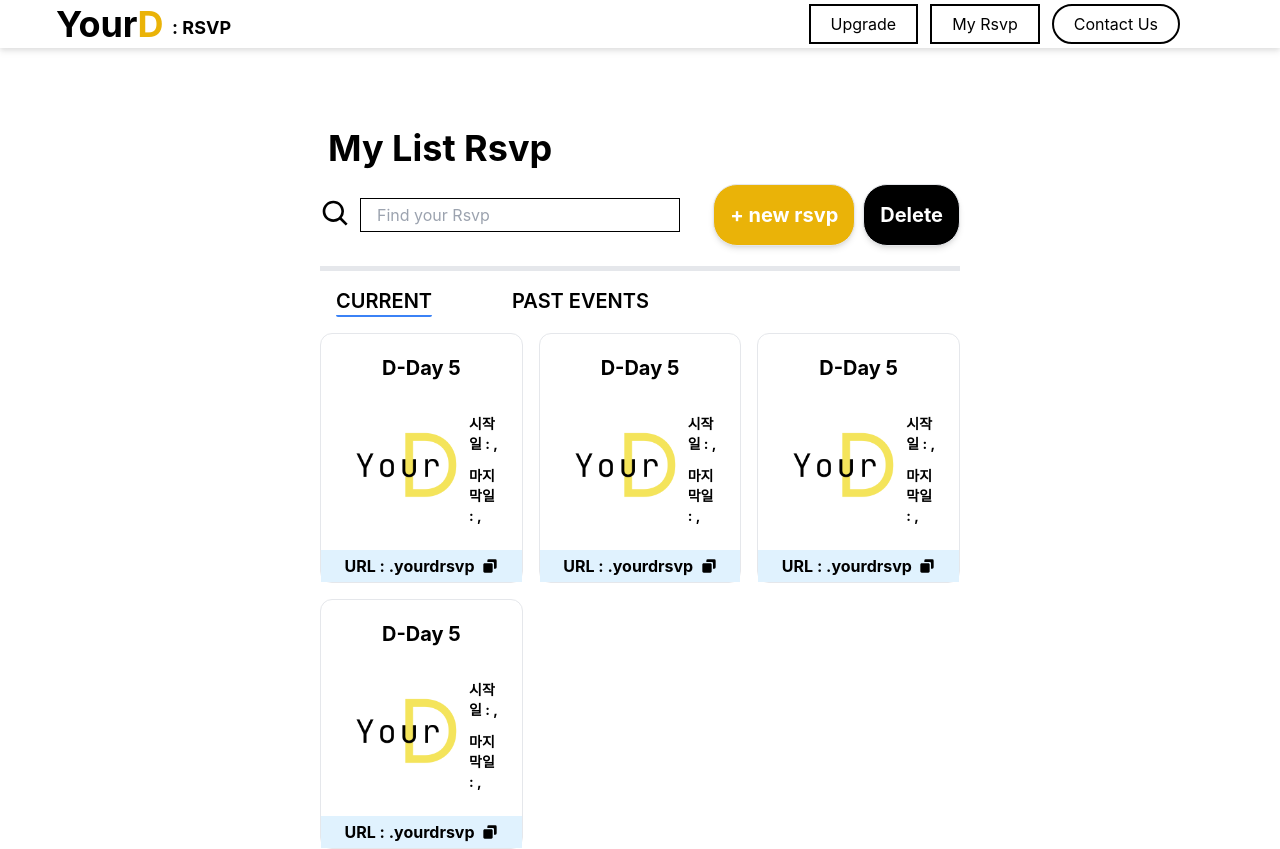
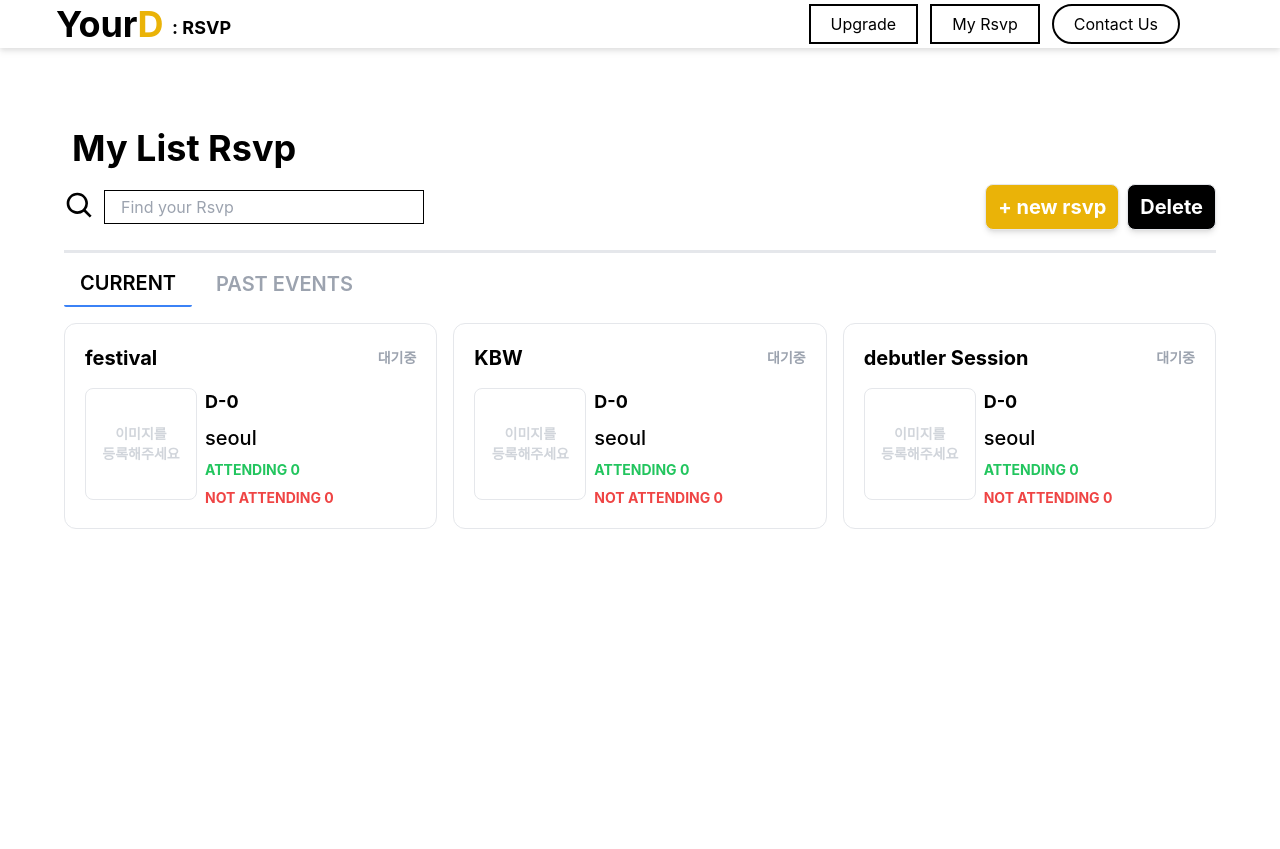
Before and after one commit to DataSovereignty-YourD/yourd-rsvp-test, a React (Create React App) app: page /project in a window 1280 px wide. After the commit the page ends 800 px from the top, so only its background shows below. Built offline with nearby package versions, Linux system fonts and the light colour scheme; some icons are missing; what tailwindcss-animated would draw is missing.

Commit message:
listrsvp

```diff
--- a/src/pages/listRsvp.tsx
+++ b/src/pages/listRsvp.tsx
@@ -1,9 +1,12 @@
 import { Link } from "react-router-dom";
-import React, { useState } from "react";
+import React, { useEffect, useState } from "react";
 import { BiSolidCopy, BiSearch } from "react-icons/bi";
 import logo from "../assets/img/YourD_Logo.jpg";
 
 export default function ListRsvp() {
+  const [projects, setProjects] = useState<any>([]); //프로젝트에 대한 간략한 정보만 가져오도록 해야함 Link통해서 프로젝트 정보 넘기고 자세한 데이터는 해당 페이지에서 호출하도록 해야함
+  const [activeMenu, setActiveMenu] = useState("Current");
+
   const menuItems = [
     {
       key: "Current",
@@ -15,42 +18,17 @@ export default function ListRsvp() {
     },
   ];
 
-  const boxesData = [
-    {
-      name: "name",
-      status: "unpublished",
-      // 다른 데이터 필드를 추가할 수 있습니다.
-    },
-    {
-      name: "Box 2",
-      status: "published",
-    },
-    {
-      name: "name",
-      status: "unpublished",
-      // 다른 데이터 필드를 추가할 수 있습니다.
-    },
-    {
-      name: "Box 2",
-      status: "published",
-    },
-    // 여러 박스를 추가하려면 배열을 확장합니다.
-  ];
-  const name = localStorage.getItem("invitationName");
-  const startDate = localStorage.getItem("invitationStartDate");
-  const endDate = localStorage.getItem("invitationEndDate");
-  const startTime = localStorage.getItem("invitationStartTime");
-  const endTime = localStorage.getItem("invitationEndTime");
-  const location = localStorage.getItem("invitationLocation");
-  const peopleCount = localStorage.getItem("invitationPeopleCount");
+  useEffect(() => {
+    setProjects(boxesData);
+  }, []);
 
-  const [activeMenu, setActiveMenu] = useState("Current");
+
 
   const handleMenuClick = (key: any) => {
     setActiveMenu(key);
   };
   return (
-    <div className=" flex flex-col gap-12 pt-32 mx-80 h-screen">
+    <div className=" flex flex-col gap-12 pt-32 max-w-6xl mx-auto h-screen">
       <div>
         <div className=" text-4xl font-bold mb-4 mx-2 text-black">
           My List Rsvp
@@ -70,72 +48,82 @@ export default function ListRsvp() {
           <div className=" gap-2 flex flex-row">
             <Link
               to="/createname"
-              className=" border bg-yellow-500 shadow-md rounded-3xl text-white font-bold text-xl p-4"
+              className=" border bg-yellow-500 shadow-md rounded-lg text-white font-bold text-xl px-3 py-2"
             >
               + new rsvp
             </Link>
-            <button className=" border bg-black shadow-md text-white text-xl p-4 font-bold rounded-3xl">
+            <button className=" border bg-black shadow-md text-white text-xl px-3 py-2 font-bold rounded-lg">
               Delete
             </button>
           </div>
         </div>
-        <hr className=" mt-5 border-b-4" />
-        <nav className=" bg-white text-black p-4">
-          <ul className=" flex gap-16 mx-auto space-x-4">
+        <hr className=" mt-5 border-b-2" />
+        <div className="flex bg-white text-black py-4 space-x-2 w-full">
           {menuItems.map((item) => (
-              <li key={item.key}>
             <button
+              key={item.key}
               onClick={() => handleMenuClick(item.key)}
               className={`${
                 activeMenu === item.key
-                      ? "border-b-2 border-blue-500"
-                      : "border-transparent"
-                  } focus:outline-none hover:bg-gray-100 rounded-sm`}
+                  ? "border-b-2 border-blue-500 pb-2 px-4"
+                  : "border-transparent text-gray-400 pb-2 px-4"
+              } focus:outline-none rounded-sm`}
             >
               <div className=" flex uppercase font-semibold text-xl items-center">
                 <div>{item.label}</div>
               </div>
             </button>
-              </li>
           ))}
-          </ul>
-        </nav>
+        </div>
 
         <div className=" w-full h-fit value">
           {activeMenu === "Current" && (
             <div className="   flex-row w-full grid gap-4 grid-cols-6">
-              {boxesData.map((box, index) => (
-                <div
+              {projects.map(
+                (
+                  box: { eventName: string; status: string; location: string },
+                  index: React.Key
+                ) => (
+                  <Link
                     key={index}
-                  className=" w-full border gap-6 flex flex-col rounded-xl col-span-2"
+                    to={`${box.eventName}/`}
+                    className="w-full col-span-2 gap-4  border rounded-xl h-fit p-5 items-center justify-between flex flex-col font-bold text-xl"
                   >
-                  <Link
-                    to={`${box.name}/`}
-                    className="  gap-4  h-48 p-5 items-center justify-between flex flex-col font-bold text-xl"
-                  >
-                    <div>D-Day 5</div>
-                    <div className=" flex w-full flex-row">
-                      <img src={logo} className=" w-32" alt="" />
-                      <div className="flex flex-col justify-between w-full items-center ">
-                        <div>{name}</div>
-                        <div className=" flex flex-col gap-3">
-                          <div className=" text-sm">
-                            시작일 : {startDate},{startTime}
+                    <div className="flex justify-between items-center w-full">
+                      <div className="text-xl text-left w-full">
+                        {box.eventName}
                       </div>
-
-                          <div className=" text-sm">
-                            마지막일 : {endDate}, {endTime}
+                      <div className="text-gray-400 text-sm w-fit whitespace-nowrap">
+                        {box.status}
+                      </div>
+                    </div>
+                    <div className=" flex w-full flex-row gap-2">
+                      {/* <img src={logo} className=" w-28 object-contain " alt="" /> */}
+                      <div className="flex  text-center w-28 h-28 bg-white border-[1px] rounded-lg text-sm text-gray-300 justify-center items-center">
+                        이미지를
+                        <br />
+                        등록해주세요
+                      </div>
+                      <div className=" flex flex-col gap-2">
+                        <div className="text-lg">D-0</div>
+                        <div className="text-md font-medium">
+                          {box.location}
+                        </div>
+                        <div className=" text-sm text-green-500">
+                          ATTENDING 0
+                        </div>
+                        <div className=" text-sm text-red-500">
+                          NOT ATTENDING 0
                         </div>
                       </div>
                     </div>
-                    </div>
-                  </Link>
-                  <div className="  w-full h-8 p-3 bg-sky-100 font-bold items-center justify-center flex text-black">
+                    {/* <div className="  w-full h-8 p-3 bg-sky-100 font-bold items-center justify-center flex text-black">
                       URL : {name}.yourdrsvp &nbsp;
                       <BiSolidCopy />
-                  </div>
-                </div>
-              ))}
+                    </div> */}
+                  </Link>
+                )
+              )}
             </div>
           )}
           {activeMenu === "Past Events" && (
@@ -148,3 +136,57 @@ export default function ListRsvp() {
     </div>
   );
 }
+
+const boxesData = [
+  {
+    eventName: "festival",
+    startDate: new Date()
+      .toISOString()
+      .replace("T", " ")
+      .replace("Z", "")
+      .slice(0, 19),
+    endDate: new Date()
+      .toISOString()
+      .replace("T", " ")
+      .replace("Z", "")
+      .slice(0, 19),
+    personnelLimits: 25,
+    location: "seoul",
+    status: "대기중",
+    // 다른 데이터 필드를 추가할 수 있습니다.
+  },
+  {
+    eventName: "KBW",
+    startDate: new Date()
+      .toISOString()
+      .replace("T", " ")
+      .replace("Z", "")
+      .slice(0, 19),
+    endDate: new Date()
+      .toISOString()
+      .replace("T", " ")
+      .replace("Z", "")
+      .slice(0, 19),
+    personnelLimits: 25,
+    location: "seoul",
+    status: "대기중",
+  },
+  {
+    eventName: "debutler Session",
+    startDate: new Date()
+      .toISOString()
+      .replace("T", " ")
+      .replace("Z", "")
+      .slice(0, 19),
+    endDate: new Date()
+      .toISOString()
+      .replace("T", " ")
+      .replace("Z", "")
+      .slice(0, 19),
+    personnelLimits: 25,
+    location: "seoul",
+    status: "대기중",
+    // 다른 데이터 필드를 추가할 수 있습니다.
+  },
+  // 여러 박스를 추가하려면 배열을 확장합니다.
+];
```
Lines whose indentation alone changed are shown as unchanged.
